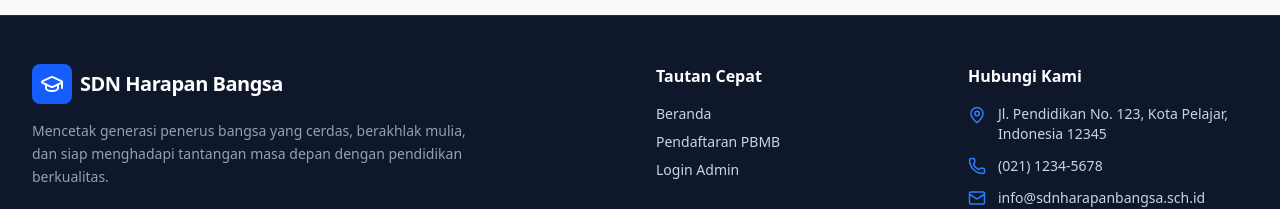
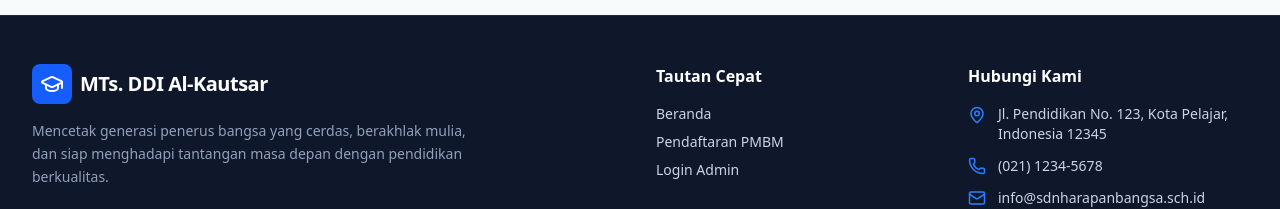
Before and after one commit to aarondchalu/al-kautsar-pmbm, a React (Vite) app: page /admin/login in a window 1280 px wide. Shown: the part 850-1059 px from the top of the page. Built offline with nearby package versions, Linux system fonts and the light colour scheme; no server answers.

Commit message:
Update Footer.tsx

```diff
--- a/src/components/Footer.tsx
+++ b/src/components/Footer.tsx
@@ -19,7 +19,7 @@ export default function Footer() {
                 </div>
               )}
               <span className="font-bold text-xl tracking-tight text-white">
-                {settings?.namaSekolah || 'SDN Harapan Bangsa'}
+                {settings?.namaSekolah || 'MTs. DDI Al-Kautsar'}
               </span>
             </Link>
             <p className="text-slate-400 text-sm leading-relaxed max-w-md">
@@ -31,7 +31,7 @@ export default function Footer() {
             <h3 className="text-white font-semibold mb-4">Tautan Cepat</h3>
             <ul className="space-y-2 text-sm">
               <li><Link to="/" className="hover:text-blue-400 transition-colors">Beranda</Link></li>
-              <li><Link to="/daftar" className="hover:text-blue-400 transition-colors">Pendaftaran PBMB</Link></li>
+              <li><Link to="/daftar" className="hover:text-blue-400 transition-colors">Pendaftaran PMBM</Link></li>
               <li><Link to="/admin" className="hover:text-blue-400 transition-colors">Login Admin</Link></li>
             </ul>
           </div>
```
